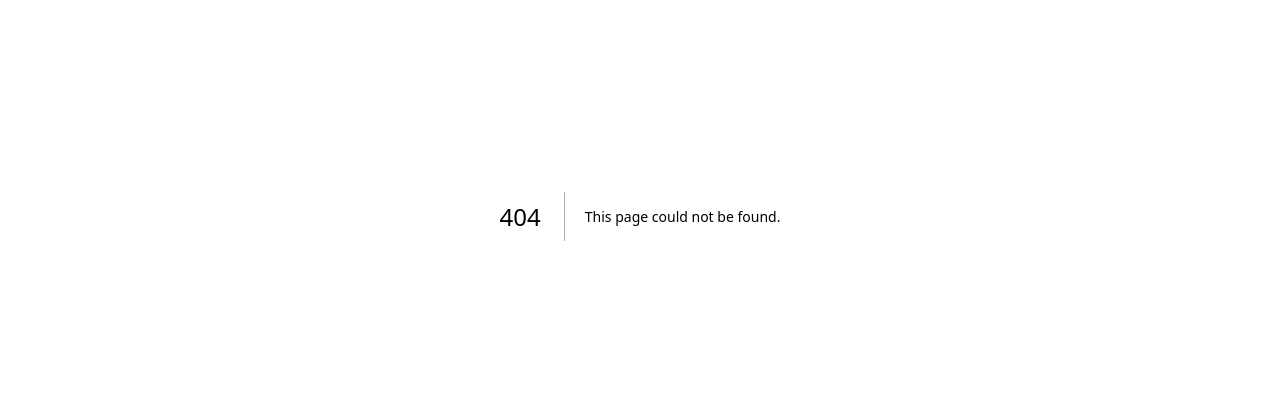
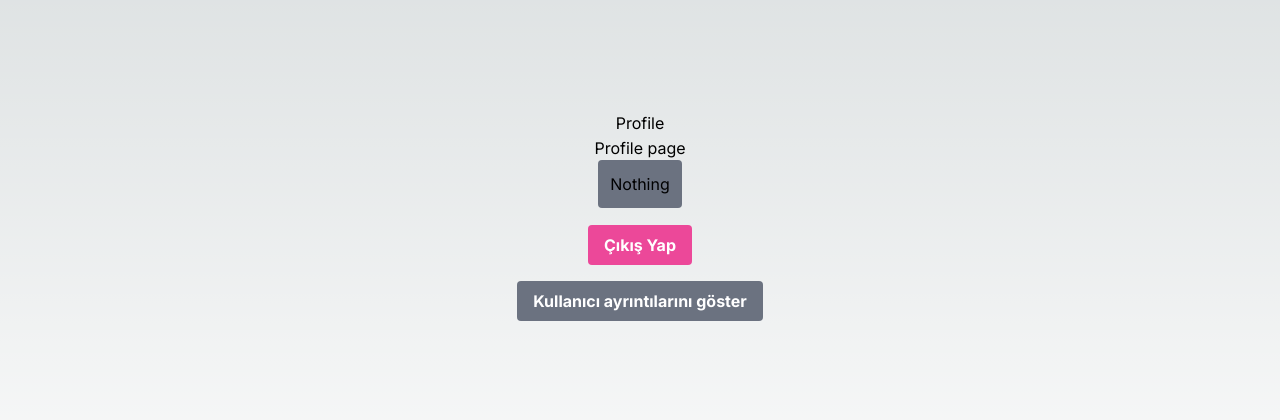
Before and after one commit to BEYZAASLAN/next-login, a Next.js app: page /profile in a window 1280 px wide. Before the commit this address had no page. Shown: the part 184-604 px from the top of the page. Built offline with nearby package versions, Linux system fonts and the light colour scheme.

Commit message:
Create page.tsx

```diff
--- /dev/null
+++ b/src/app/profile/page.tsx
@@ -0,0 +1,65 @@
+"use client"
+import React, { useState } from 'react';
+import axios from "axios";
+import { toast } from "react-hot-toast";
+import { useRouter } from "next/navigation";
+import Cookies from 'js-cookie';
+import Link from "next/link";
+
+const ProfilePage: React.FC = () => {
+    const router = useRouter();
+    const [data, setData] = useState("nothing");
+
+    const logout = async () => {
+        try {
+            await axios.get("/api/users/logout");
+            toast.success("Çıkış yapıldı");
+            Cookies.remove('token');
+            router.push('/login');
+        } catch (error: any) {
+            console.log(error);
+            toast.error(error?.response?.data?.message || error.message || "Bir hata oluştu");
+        }
+    };
+
+    const getUserDetails = async () => {
+        try {
+            const res = await axios.get('/api/users/apiUsers');
+            console.log(res.data);
+            if (res.data && res.data.data && res.data.data._id) {
+                setData(res.data.data._id);
+            } else {
+                toast.error("Kullanıcı ayrıntıları alınamadı");
+            }
+        } catch (error: any) {
+            console.log('Error:', error.response); // Hata mesajını loglayın
+            toast.error(error?.response?.data?.message || error.message || "Kullanıcı ayrıntıları alınamadı");
+        }
+    };
+
+    return (
+        <div className='flex flex-col items-center justify-center min-h-screen py-2'>
+            <h1>Profile</h1>
+            <hr/>
+            <p>Profile page</p>
+            <h2 className={"p-3 rounded bg-gray-500"}>
+                {data === 'nothing' ? "Nothing" : <Link href={`/profile/${data}`}>{data}</Link>}
+            </h2>
+            <hr/>
+            <button
+                onClick={logout}
+                className="bg-pink-500 mt-4 hover:bg-pink-700 text-white font-bold py-2 px-4 rounded"
+            >
+                Çıkış Yap
+            </button>
+            <button
+                onClick={getUserDetails}
+                className="bg-gray-500 mt-4 hover:bg-gray-700 text-white font-bold py-2 px-4 rounded"
+            >
+                Kullanıcı ayrıntılarını göster
+            </button>
+        </div>
+    );
+};
+
+export default ProfilePage;
```
